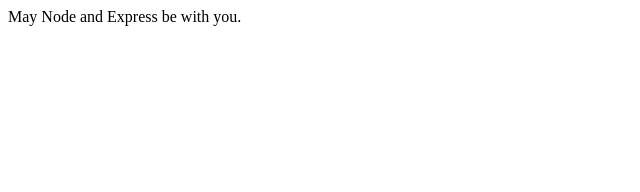
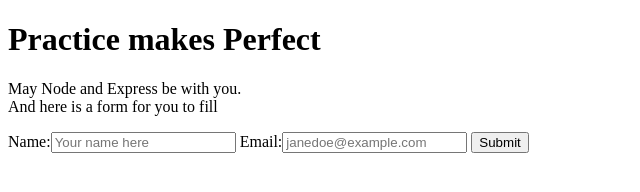
Before and after one commit to sinnie-yashi/practice-blog, a website: page index.html in a window 1280 px wide. Shown: the whole page, without its empty margins (0-640 px from the left). Drawn offline with Linux system fonts and the light colour scheme.

Commit message:
modified two files

```diff
--- a/index.html
+++ b/index.html
@@ -5,6 +5,13 @@
   <title>MY APP</title>
 </head>
 <body>
-  May Node and Express be with you.
+  <h1>Practice makes Perfect</h1>
+  <p>May Node and Express be with you.<br>And here is a form for you to fill</p>
+    <form action="/details" method="post">
+      Name:<input type="text" name="name" placeholder="Your name here">
+      Email:<input type="text" name="email" placeholder="janedoe@example.com">
+      <input type="submit">
+
+    </form>
 </body>
 </html>
```
Also changed, not shown: blogServer.js (+7 -2 lines).
